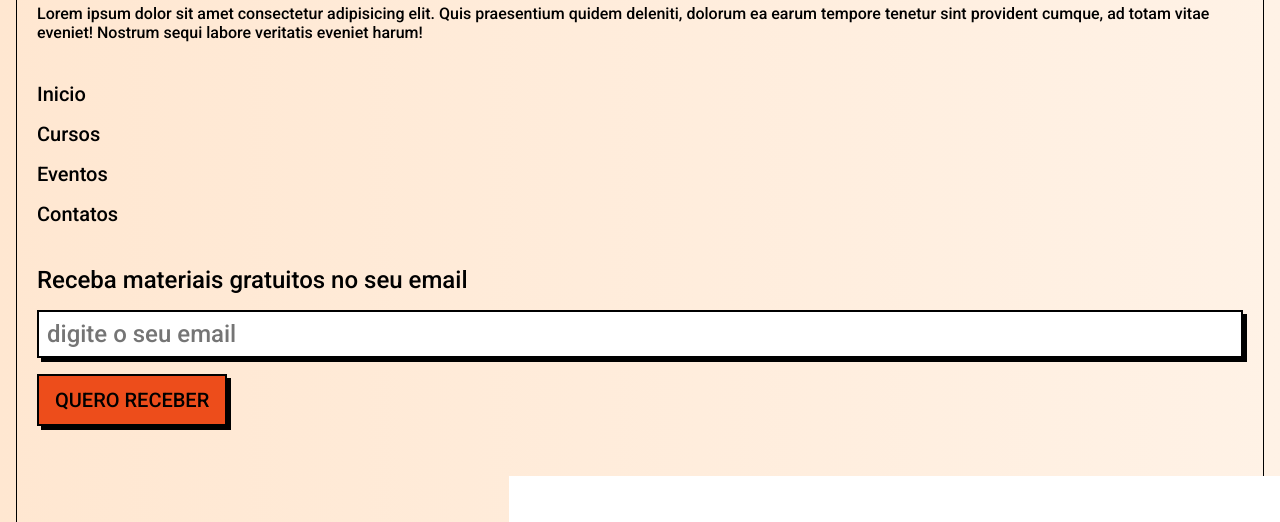
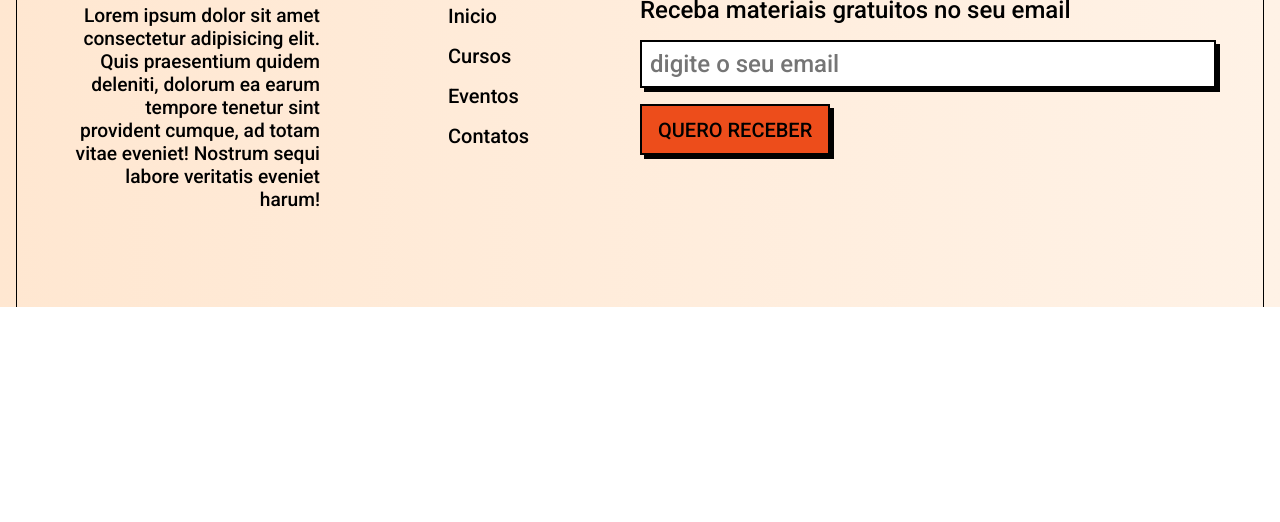
Before and after one commit to SamuelSilva0/landing-page-2, a plain HTML site: page index.html in a window 1280 px wide. Shown: the part 1557-2079 px from the top of the page. After the commit the page ends 1864 px from the top, so only its background shows below. Drawn offline with Linux system fonts and the light colour scheme.

Commit message:
atualização

```diff
--- a/index.html
+++ b/index.html
@@ -78,7 +78,8 @@
     </main>
 
     <footer>
-        <div>
+        <div class="container">
+            <div class="about">
                 <img class="mb-1" src="imagens/logo.svg" alt="">
                 <p class="mb-2">Lorem ipsum dolor sit amet consectetur adipisicing elit. Quis praesentium quidem deleniti, dolorum ea earum tempore tenetur sint provident cumque, ad totam vitae eveniet! Nostrum sequi labore veritatis eveniet harum!</p>
             </div>
@@ -93,6 +94,7 @@
                 <input type="text" name="email" id="email" class="mb-1" placeholder="digite o seu email">
                 <button class="button mb-2">Quero Receber</button>
             </form>
+        </div>
     </footer>
 </body>
 </html>
--- a/style.css
+++ b/style.css
@@ -252,4 +252,20 @@ footer nav a {
     .container.row-reverse {
         flex-direction: row-reverse;
     }
+
+    .about {
+        flex: 2;
+    }
+    .about p {
+        font-size: 1.2rem;
+        max-width: 16rem;
+        text-align: end;
+    }
+    footer nav {
+        flex: 1;
+    }
+    .newsletter-form {
+        flex: 3;
+    }
+
 }
```
Lines whose indentation alone changed are shown as unchanged.
